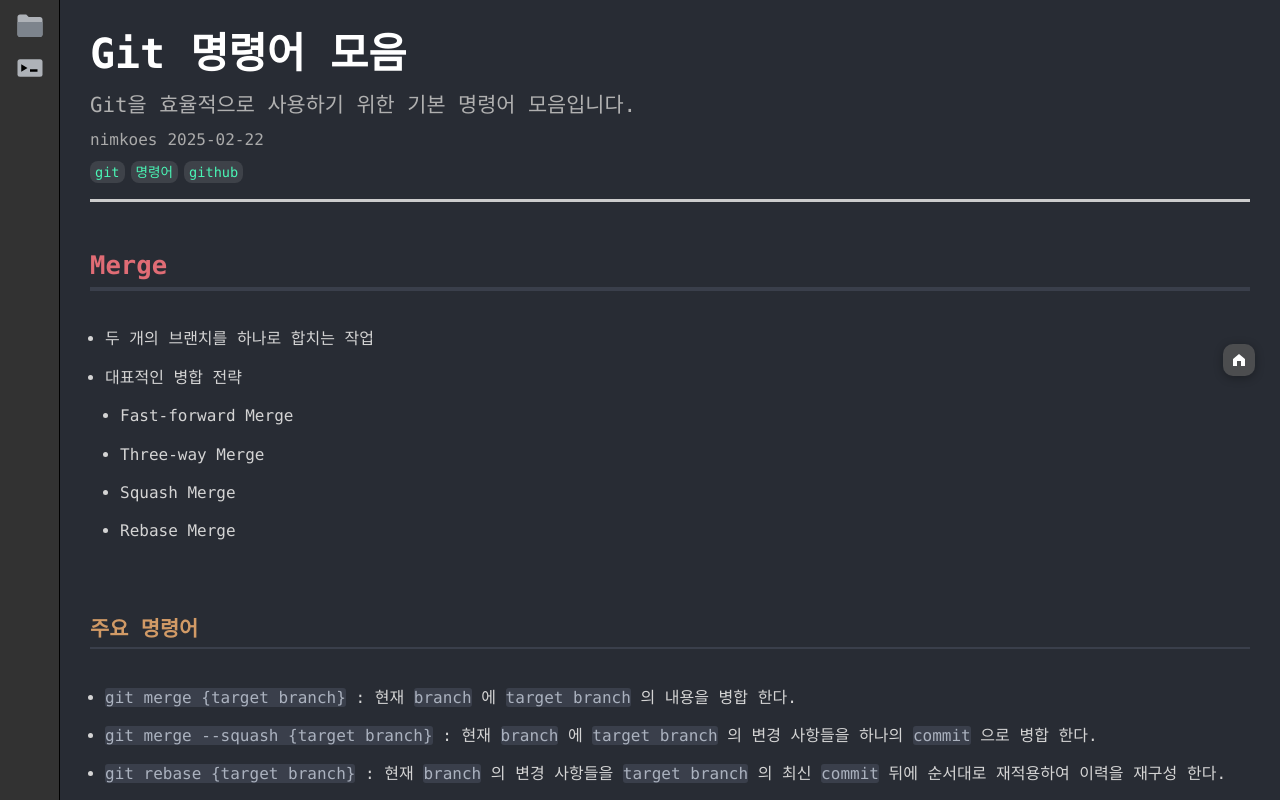
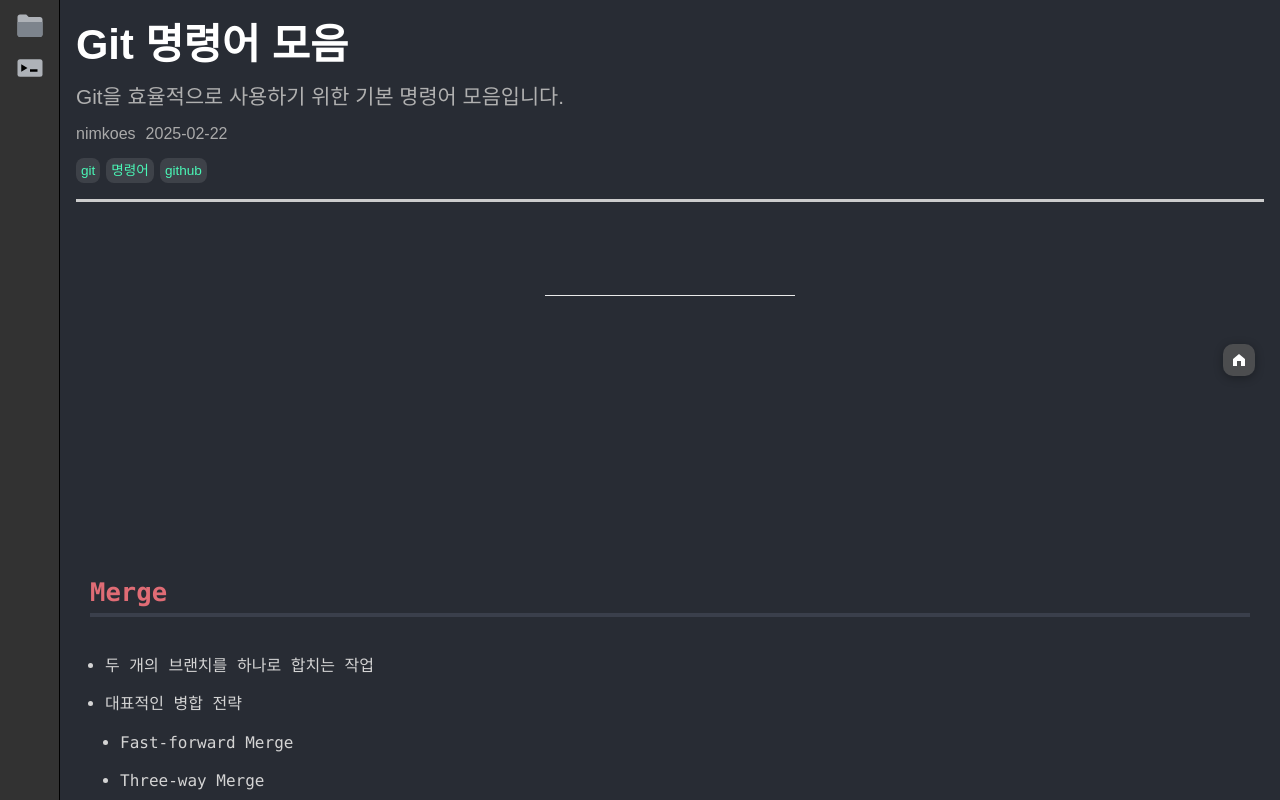
Before and after one commit to nimkoes/tech-blog, a Next.js app: page /tech-blog/post/0001250302-git in a window 1280 px wide. Built offline with nearby package versions, Linux system fonts and the light colour scheme.

Commit message:
kakao adfit

```diff
--- a/src/app/layout.tsx
+++ b/src/app/layout.tsx
@@ -128,6 +128,14 @@ export default function RootLayout({
       <link rel="dns-prefetch" href="https://fonts.gstatic.com"/>
       <link rel="preconnect" href="https://fonts.googleapis.com" crossOrigin="anonymous"/>
       <link rel="preconnect" href="https://fonts.gstatic.com" crossOrigin="anonymous"/>
+      <script
+        type="text/javascript"
+        dangerouslySetInnerHTML={{
+          __html: `
+            window.kakao_ad_client = 'YOUR_KAKAO_AD_CLIENT_ID'; // 실제 광고 클라이언트 ID로 변경해주세요
+          `,
+        }}
+      />
     </head>
     <ClientLayout>{children}</ClientLayout>
     </html>
--- a/src/app/post/[slug]/page.module.scss
+++ b/src/app/post/[slug]/page.module.scss
@@ -177,3 +177,14 @@
   .markdown img {
   }
 }
+
+.postAd {
+  margin: 3rem auto 1rem;
+  border-top: 1px solid #eaeaea;
+  padding-top: 2rem;
+
+  @media (max-width: 768px) {
+    margin: 2rem auto 1rem;
+    padding-top: 1rem;
+  }
+}
--- a/src/app/post/[slug]/page.tsx
+++ b/src/app/post/[slug]/page.tsx
@@ -12,6 +12,7 @@ import TableOfContents from "@/components/TableOfContents/TableOfContents";
 import GoToHome from "@/components/GoToHome/GoToHome";
 import ScrollToTop from "@/components/ScrollToTop/ScrollToTop";
 import PostHeader from "@/app/post/[slug]/PostHeader";
+import KakaoAdFit from "@/components/KakaoAdFit/KakaoAdFit";
 
 interface PostProps {
   params: { slug: string };
@@ -67,14 +68,19 @@ export default async function PostPage({params}: PostProps) {
       })
     );
 
+  const contentHtml = processedContent.toString();
+
   return (
     <>
-      <article className={styles.markdown}>
+      <div className={styles.container}>
         <PostHeader title={data.title} description={data.description} author={data.author} date={data.date}
           tags={data.tags}/>
         <TableOfContents/>
-        <div dangerouslySetInnerHTML={{__html: processedContent.toString()}}/>
-      </article>
+        <article className={styles.markdown}>
+          <KakaoAdFit className={styles.postAd} />
+          <div dangerouslySetInnerHTML={{ __html: contentHtml }} />
+        </article>
+      </div>
       <div className={styles.floatingButtons}>
         <GoToHome/>
       </div>
--- /dev/null
+++ b/src/components/KakaoAdFit/KakaoAdFit.module.scss
@@ -0,0 +1,15 @@
+.adContainer {
+  display: flex;
+  justify-content: center;
+  align-items: center;
+  margin: 2rem auto;
+  width: 250px;
+  height: 250px;
+  background-color: transparent;
+
+  @media (max-width: 768px) {
+    margin: 1rem auto;
+    width: 100%;
+    max-width: 250px;
+  }
+}
--- /dev/null
+++ b/src/components/KakaoAdFit/KakaoAdFit.tsx
@@ -0,0 +1,45 @@
+"use client";
+
+import { useEffect, useRef } from 'react';
+import styles from './KakaoAdFit.module.scss';
+
+interface KakaoAdFitProps {
+  className?: string;
+}
+
+export default function KakaoAdFit({ className }: KakaoAdFitProps) {
+  const adRef = useRef<HTMLDivElement>(null);
+
+  useEffect(() => {
+    if (adRef.current) {
+      const ins = document.createElement('ins');
+      const script = document.createElement('script');
+
+      ins.className = 'kakao_ad_area';
+      ins.style.display = 'none';
+      ins.setAttribute('data-ad-unit', 'DAN-eUnPVmJWxiC2gth3');
+      ins.setAttribute('data-ad-width', '250');
+      ins.setAttribute('data-ad-height', '250');
+
+      script.async = true;
+      script.type = 'text/javascript';
+      script.src = '//t1.daumcdn.net/kas/static/ba.min.js';
+
+      adRef.current.appendChild(ins);
+      adRef.current.appendChild(script);
+    }
+
+    return () => {
+      if (adRef.current) {
+        adRef.current.innerHTML = '';
+      }
+    };
+  }, []);
+
+  return (
+    <div
+      ref={adRef}
+      className={`${styles.adContainer} ${className || ''}`}
+    />
+  );
+}
--- /dev/null
+++ b/src/types/global.d.ts
@@ -0,0 +1,3 @@
+interface Window {
+  kakao_ad_client: string;
+}
```
